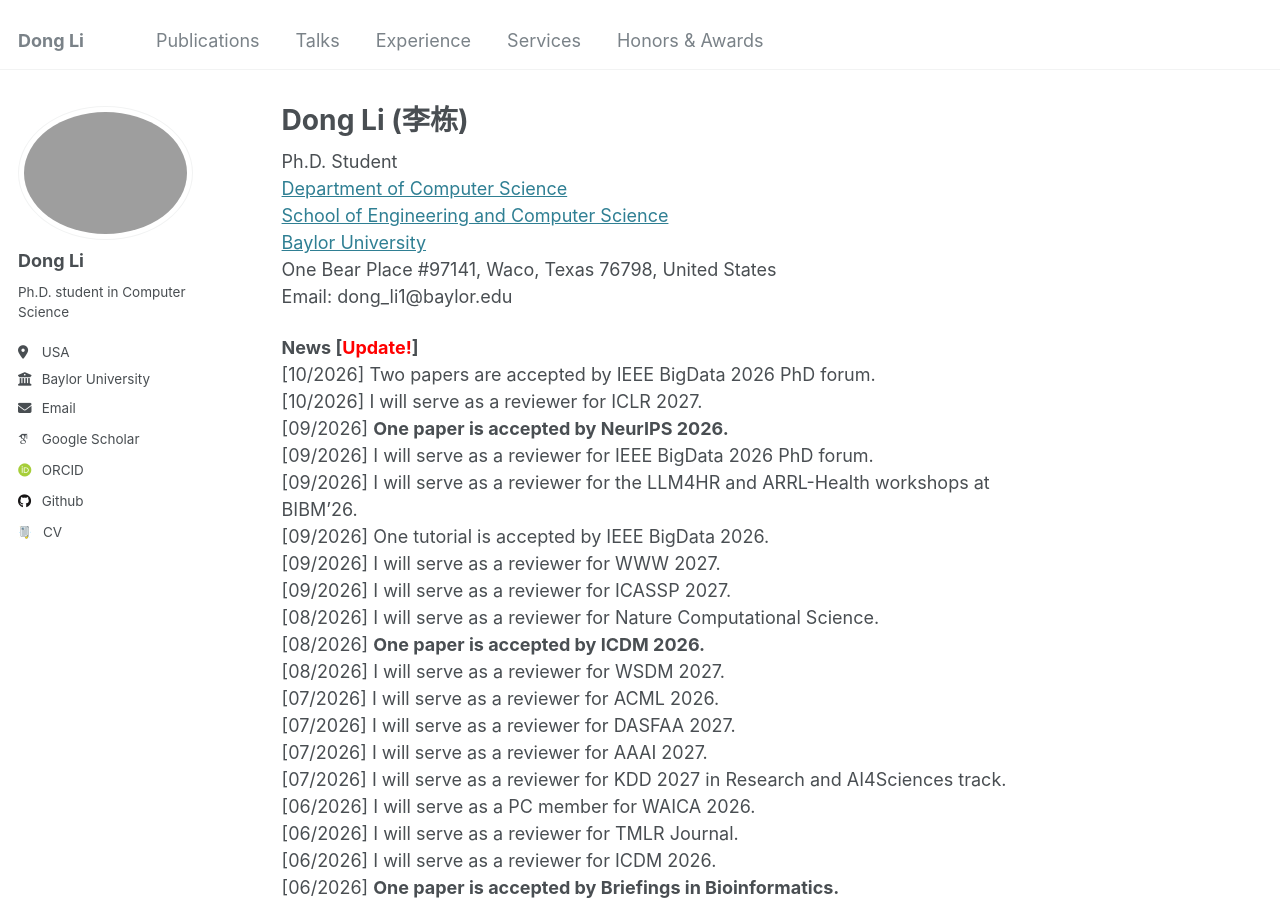
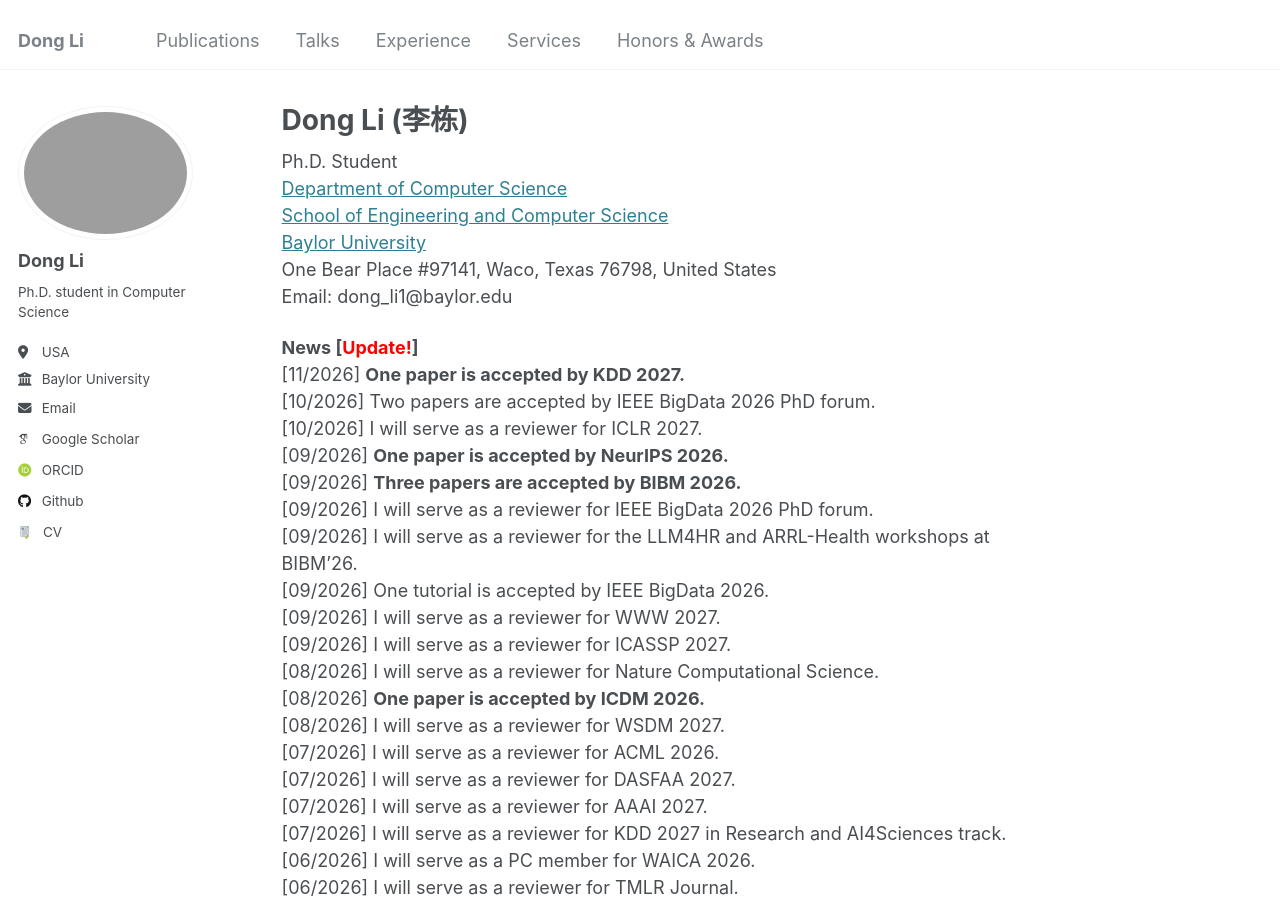
Before and after one commit to TurkeyWatanabe/dongli, a Jekyll site: the page built from _pages/about.md, in a window 1280 px wide and 900 px high. Built offline with Jekyll 4.4.1, drawn with Linux system fonts in a browser that asks for light colours; some web fonts are replaced.

Commit message:
Update about.md

```diff
--- a/_pages/about.md
+++ b/_pages/about.md
@@ -15,9 +15,11 @@ One Bear Place #97141, Waco, Texas 76798, United States<br>
 Email: dong_li1@baylor.edu
 
 **News [<span style="color:red">Update!</span>]** <br>
+[11/2026] <strong>One paper is accepted by KDD 2027.</strong> <br>
 [10/2026] Two papers are accepted by IEEE BigData 2026 PhD forum. <br>
 [10/2026] I will serve as a reviewer for ICLR 2027. <br>
 [09/2026] <strong>One paper is accepted by NeurIPS 2026.</strong><br>
+[09/2026] <strong>Three papers are accepted by BIBM 2026.</strong> <br>
 [09/2026] I will serve as a reviewer for IEEE BigData 2026 PhD forum. <br>
 [09/2026] I will serve as a reviewer for the LLM4HR and ARRL-Health workshops at BIBM'26. <br>
 [09/2026] One tutorial is accepted by IEEE BigData 2026. <br>
```
